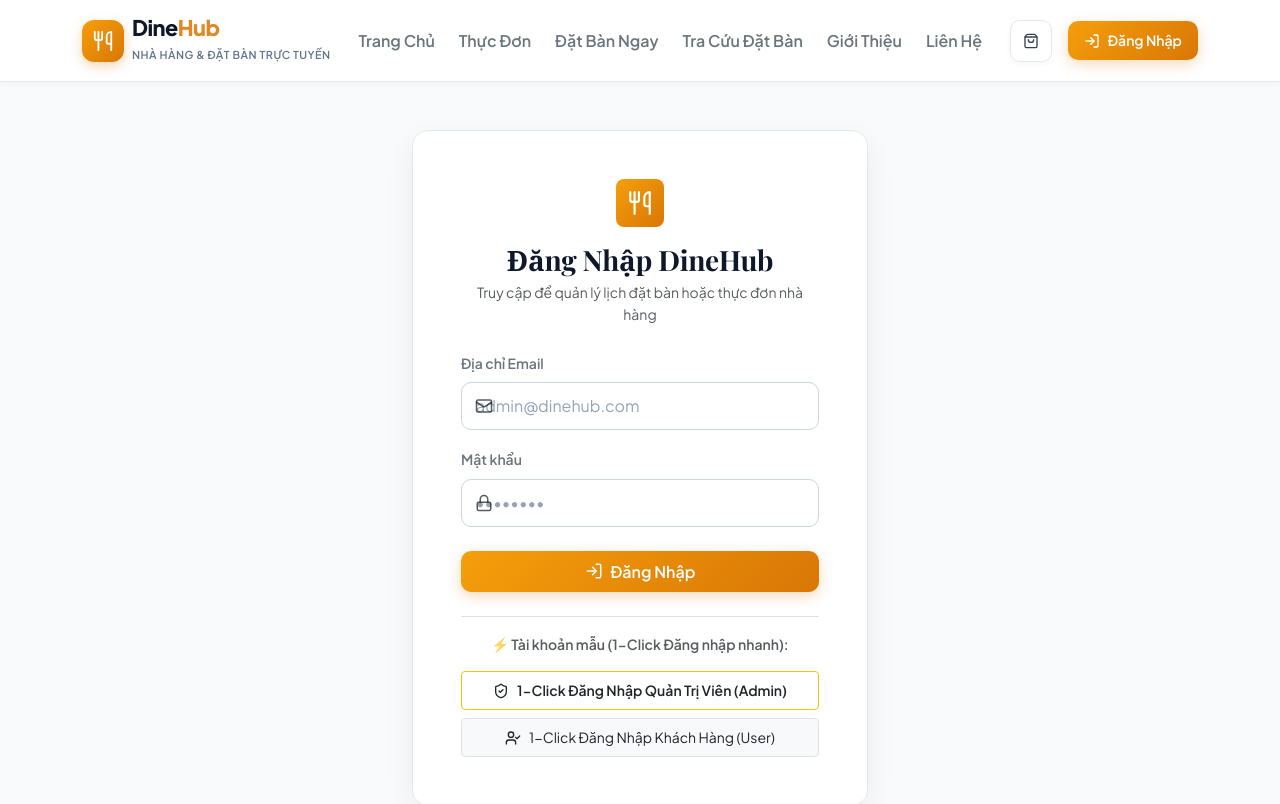
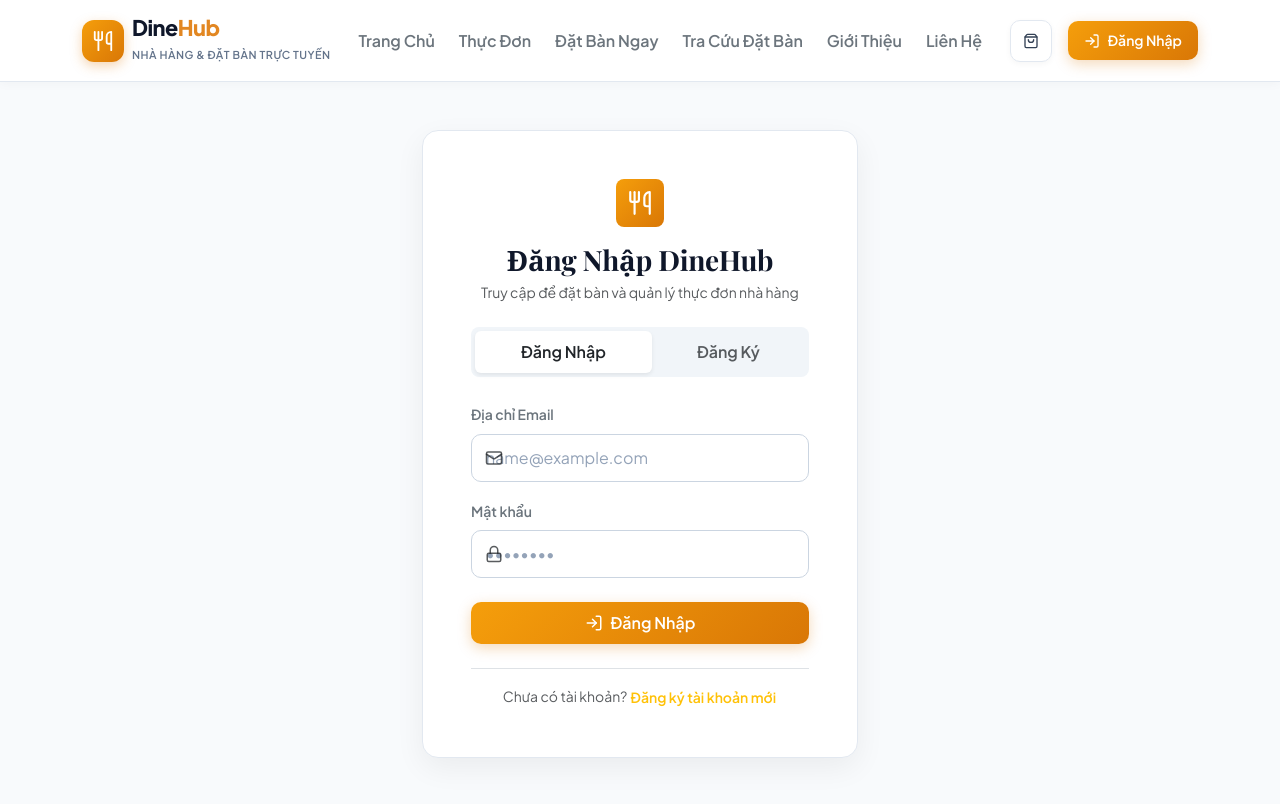
Before and after one commit to NDQUAN1101/FER202_Ass_QuanNDHE194551, a React (Vite) app: page /login in a window 1280 px wide. Shown: the top 804 px of the page. Built offline with nearby package versions, Linux system fonts and the light colour scheme; a web font is replaced by a local one.

Commit message:
feat: replace fast demo logins with standard login and register tabs

```diff
--- a/src/context/AuthContext.jsx
+++ b/src/context/AuthContext.jsx
@@ -17,7 +17,7 @@ export const AuthProvider = ({ children }) => {
   }, [user]);
 
   const login = (email, password) => {
-    // Demo accounts
+    // Admin account
     if (email === 'admin@dinehub.com' && (password === 'admin' || password === 'admin123')) {
       const adminUser = {
         id: 'usr-1',
@@ -30,28 +30,28 @@ export const AuthProvider = ({ children }) => {
       return { success: true, user: adminUser };
     }
 
-    if (email === 'quanndhe194551@fpt.edu.vn' || email === 'user@dinehub.com') {
+    // Existing registered users or any other normal credentials
     const regularUser = {
-        id: 'usr-2',
-        fullName: 'Nguyễn Đình Quân (HE194551)',
+      id: 'usr-' + Date.now(),
+      fullName: email.split('@')[0],
       email: email,
       role: 'user',
       avatar: 'https://images.unsplash.com/photo-1535713875002-d1d0cf377fde?w=200&auto=format&fit=crop&q=80'
     };
     setUser(regularUser);
     return { success: true, user: regularUser };
-    }
+  };
 
-    // Default guest login for any input
-    const guestUser = {
+  const register = (fullName, email, password) => {
+    const newUser = {
       id: 'usr-' + Date.now(),
-      fullName: email.split('@')[0],
-      email: email,
+      fullName: fullName.trim(),
+      email: email.trim(),
       role: 'user',
       avatar: 'https://images.unsplash.com/photo-1535713875002-d1d0cf377fde?w=200&auto=format&fit=crop&q=80'
     };
-    setUser(guestUser);
-    return { success: true, user: guestUser };
+    setUser(newUser);
+    return { success: true, user: newUser };
   };
 
   const logout = () => {
@@ -61,7 +61,7 @@ export const AuthProvider = ({ children }) => {
   const isAdmin = user?.role === 'admin';
 
   return (
-    <AuthContext.Provider value={{ user, login, logout, isAdmin }}>
+    <AuthContext.Provider value={{ user, login, register, logout, isAdmin }}>
       {children}
     </AuthContext.Provider>
   );
--- a/src/pages/public/Login.jsx
+++ b/src/pages/public/Login.jsx
@@ -2,13 +2,17 @@ import React, { useState } from 'react';
 import { useNavigate, useLocation, Link } from 'react-router-dom';
 import { useAuth } from '../../context/AuthContext';
 import { useToast } from '../../context/ToastContext';
-import { LogIn, ShieldCheck, UserCheck, Utensils, Lock, Mail } from 'lucide-react';
+import { LogIn, UserPlus, ShieldCheck, Utensils, Lock, Mail, User } from 'lucide-react';
 
 const Login = () => {
+  const [isRegisterMode, setIsRegisterMode] = useState(false);
+  const [fullName, setFullName] = useState('');
   const [email, setEmail] = useState('');
   const [password, setPassword] = useState('');
+  const [confirmPassword, setConfirmPassword] = useState('');
   const [error, setError] = useState('');
-  const { login } = useAuth();
+
+  const { login, register } = useAuth();
   const { addToast } = useToast();
   const navigate = useNavigate();
   const location = useLocation();
@@ -17,6 +21,28 @@ const Login = () => {
 
   const handleSubmit = (e) => {
     e.preventDefault();
+    setError('');
+
+    if (isRegisterMode) {
+      if (!fullName.trim() || !email.trim() || !password.trim()) {
+        setError('Vui lòng điền đầy đủ họ tên, email và mật khẩu!');
+        return;
+      }
+      if (password.length < 6) {
+        setError('Mật khẩu phải chứa ít nhất 6 ký tự!');
+        return;
+      }
+      if (password !== confirmPassword) {
+        setError('Mật khẩu xác nhận không trùng khớp!');
+        return;
+      }
+
+      const res = register(fullName, email, password);
+      if (res.success) {
+        addToast(`Tạo tài khoản thành công! Chào mừng ${res.user.fullName}`, 'success');
+        navigate('/');
+      }
+    } else {
       if (!email.trim() || !password.trim()) {
         setError('Vui lòng nhập đầy đủ Email và Mật khẩu!');
         return;
@@ -24,34 +50,19 @@ const Login = () => {
 
       const res = login(email.trim(), password.trim());
       if (res.success) {
-      addToast(`Xin chào ${res.user.fullName}!`, 'success');
+        addToast(`Đăng nhập thành công! Xin chào ${res.user.fullName}`, 'success');
         if (res.user.role === 'admin') {
           navigate('/admin');
         } else {
           navigate('/');
         }
       }
-  };
-
-  const handleQuickLoginAdmin = () => {
-    setEmail('admin@dinehub.com');
-    setPassword('admin');
-    const res = login('admin@dinehub.com', 'admin');
-    addToast('Đăng nhập Quản Trị Viên thành công!', 'success');
-    navigate('/admin');
-  };
-
-  const handleQuickLoginUser = () => {
-    setEmail('quanndhe194551@fpt.edu.vn');
-    setPassword('123');
-    const res = login('quanndhe194551@fpt.edu.vn', '123');
-    addToast('Đăng nhập thành công với vai trò Khách hàng!', 'success');
-    navigate('/');
+    }
   };
 
   return (
     <div className="py-5 animate-fade-in d-flex align-items-center" style={{ minHeight: '75vh' }}>
-      <div className="container" style={{ maxWidth: '480px' }}>
+      <div className="container" style={{ maxWidth: '460px' }}>
         <div
           className="glass-panel p-4 p-md-5 bg-white"
           style={{ border: '1px solid var(--border-color)', boxShadow: '0 10px 30px rgba(0,0,0,0.06)' }}
@@ -64,14 +75,42 @@ const Login = () => {
             >
               <Utensils size={26} color="#ffffff" />
             </div>
-            <h3 className="fw-bold mb-1 text-heading">Đăng Nhập DineHub</h3>
-            <p className="text-muted small">Truy cập để quản lý lịch đặt bàn hoặc thực đơn nhà hàng</p>
+            <h3 className="fw-bold mb-1 text-heading">
+              {isRegisterMode ? 'Đăng Ký Tài Khoản' : 'Đăng Nhập DineHub'}
+            </h3>
+            <p className="text-muted small">
+              {isRegisterMode
+                ? 'Tạo tài khoản mới để đặt bàn và nhận ưu đãi từ DineHub'
+                : 'Truy cập để đặt bàn và quản lý thực đơn nhà hàng'}
+            </p>
           </div>
 
-          {fromAdmin && (
+          {/* Tab Switcher: Đăng Nhập / Đăng Ký */}
+          <div className="d-flex rounded-3 p-1 mb-4" style={{ backgroundColor: '#f1f5f9' }}>
+            <button
+              type="button"
+              onClick={() => { setIsRegisterMode(false); setError(''); }}
+              className={`btn flex-fill py-2 fw-semibold rounded-2 transition-all small ${
+                !isRegisterMode ? 'bg-white shadow-sm text-dark' : 'text-muted border-0 bg-transparent'
+              }`}
+            >
+              Đăng Nhập
+            </button>
+            <button
+              type="button"
+              onClick={() => { setIsRegisterMode(true); setError(''); }}
+              className={`btn flex-fill py-2 fw-semibold rounded-2 transition-all small ${
+                isRegisterMode ? 'bg-white shadow-sm text-dark' : 'text-muted border-0 bg-transparent'
+              }`}
+            >
+              Đăng Ký
+            </button>
+          </div>
+
+          {fromAdmin && !isRegisterMode && (
             <div className="alert alert-warning py-2 small d-flex align-items-center gap-2 mb-3">
               <ShieldCheck size={18} className="flex-shrink-0" />
-              <span>Vui lòng đăng nhập với tài khoản Quản Trị Viên (Admin) để tiếp tục!</span>
+              <span>Vui lòng đăng nhập với tài khoản Quản Trị Viên để tiếp tục!</span>
             </div>
           )}
 
@@ -82,7 +121,23 @@ const Login = () => {
           )}
 
           {/* Form */}
-          <form onSubmit={handleSubmit} className="d-flex flex-column gap-3 mb-4">
+          <form onSubmit={handleSubmit} className="d-flex flex-column gap-3">
+            {isRegisterMode && (
+              <div>
+                <label className="form-label small fw-semibold text-secondary">Họ và tên</label>
+                <div className="position-relative">
+                  <User size={18} className="position-absolute text-muted" style={{ top: '50%', left: '14px', transform: 'translateY(-50%)' }} />
+                  <input
+                    type="text"
+                    className="form-control form-control-custom ps-5"
+                    placeholder="Nguyễn Văn A"
+                    value={fullName}
+                    onChange={(e) => setFullName(e.target.value)}
+                  />
+                </div>
+              </div>
+            )}
+
             <div>
               <label className="form-label small fw-semibold text-secondary">Địa chỉ Email</label>
               <div className="position-relative">
@@ -90,7 +145,7 @@ const Login = () => {
                 <input
                   type="email"
                   className="form-control form-control-custom ps-5"
-                  placeholder="admin@dinehub.com"
+                  placeholder="name@example.com"
                   value={email}
                   onChange={(e) => setEmail(e.target.value)}
                 />
@@ -111,37 +166,64 @@ const Login = () => {
               </div>
             </div>
 
+            {isRegisterMode && (
+              <div>
+                <label className="form-label small fw-semibold text-secondary">Xác nhận mật khẩu</label>
+                <div className="position-relative">
+                  <Lock size={18} className="position-absolute text-muted" style={{ top: '50%', left: '14px', transform: 'translateY(-50%)' }} />
+                  <input
+                    type="password"
+                    className="form-control form-control-custom ps-5"
+                    placeholder="••••••••"
+                    value={confirmPassword}
+                    onChange={(e) => setConfirmPassword(e.target.value)}
+                  />
+                </div>
+              </div>
+            )}
+
             <button type="submit" className="btn-primary-custom w-100 justify-content-center py-2 mt-2">
+              {isRegisterMode ? (
+                <>
+                  <UserPlus size={18} />
+                  <span>Đăng Ký Tài Khoản</span>
+                </>
+              ) : (
+                <>
                   <LogIn size={18} />
                   <span>Đăng Nhập</span>
+                </>
+              )}
             </button>
           </form>
 
-          {/* Quick Demo Logins for Fast Grading */}
-          <div className="pt-3 border-top">
-            <div className="small text-muted text-center mb-3 fw-semibold">
-              ⚡ Tài khoản mẫu (1-Click Đăng nhập nhanh):
-            </div>
-
-            <div className="d-flex flex-column gap-2">
+          {/* Footer toggle text */}
+          <div className="text-center mt-4 pt-3 border-top text-muted small">
+            {isRegisterMode ? (
+              <span>
+                Đã có tài khoản?{' '}
                 <button
                   type="button"
-                onClick={handleQuickLoginAdmin}
-                className="btn btn-sm btn-outline-warning text-dark d-flex align-items-center justify-content-center gap-2 py-2 fw-semibold"
+                  onClick={() => { setIsRegisterMode(false); setError(''); }}
+                  className="btn btn-link p-0 text-decoration-none fw-semibold text-warning"
+                  style={{ fontSize: 'inherit' }}
                 >
-                <ShieldCheck size={16} />
-                <span>1-Click Đăng Nhập Quản Trị Viên (Admin)</span>
+                  Đăng nhập ngay
                 </button>
-
+              </span>
+            ) : (
+              <span>
+                Chưa có tài khoản?{' '}
                 <button
                   type="button"
-                onClick={handleQuickLoginUser}
-                className="btn btn-sm btn-light border text-dark d-flex align-items-center justify-content-center gap-2 py-2"
+                  onClick={() => { setIsRegisterMode(true); setError(''); }}
+                  className="btn btn-link p-0 text-decoration-none fw-semibold text-warning"
+                  style={{ fontSize: 'inherit' }}
                 >
-                <UserCheck size={16} />
-                <span>1-Click Đăng Nhập Khách Hàng (User)</span>
+                  Đăng ký tài khoản mới
                 </button>
-            </div>
+              </span>
+            )}
           </div>
         </div>
       </div>
```
Lines whose indentation alone changed are shown as unchanged.
